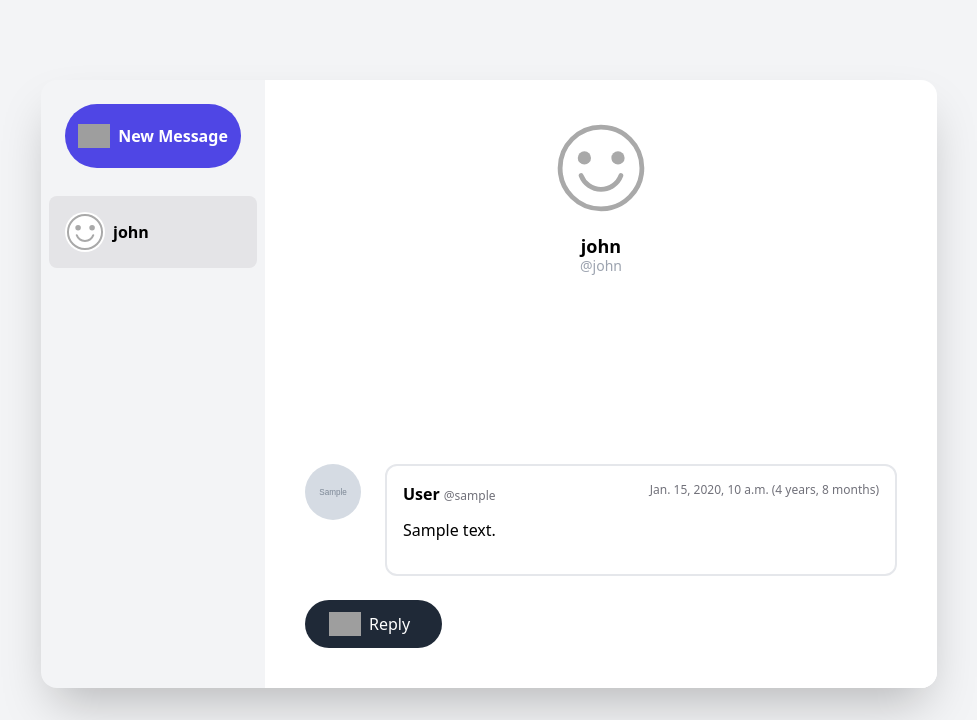
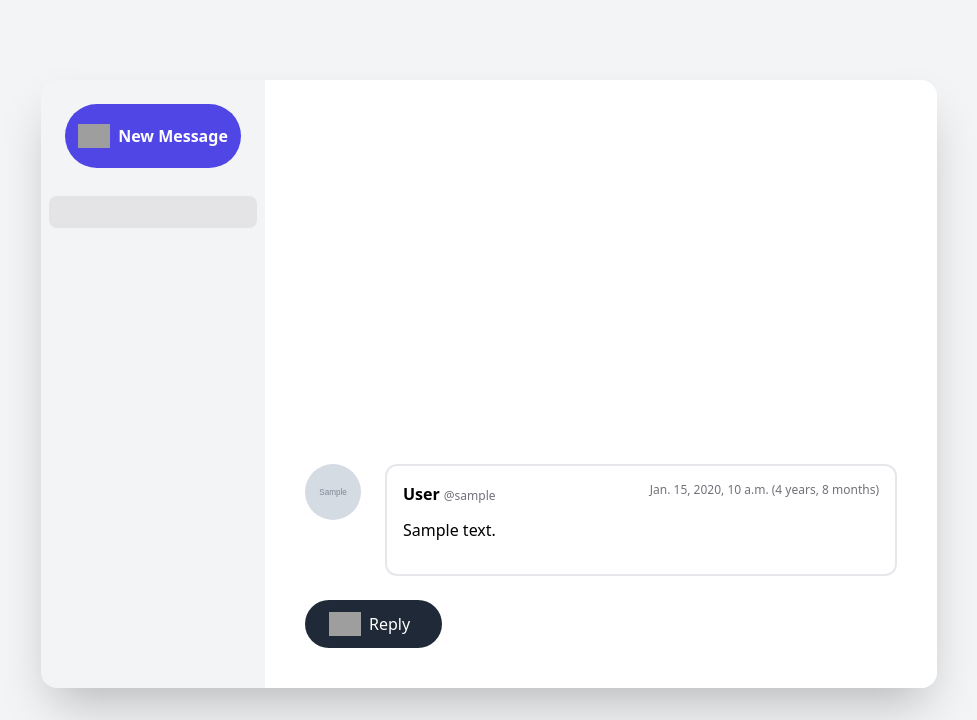
Before and after one commit to abubakerKhaled/Awesome, a Django app: page /a_inbox/ in a window 1280 px wide. Shown: the part 80-800 px from the top of the page, without its empty margins (151-1128 px from the left). Run offline with Django 5.2, Linux system fonts and the light colour scheme; a user stored in the database is signed in; tables that the repository leaves empty hold one stand-in row (values such as "Sample post"); grey boxes marked "Sample" are stand-in pictures; some libraries are stand-ins or nearby versions; grey boxes are pictures that could not be loaded.

Commit message:
Adding the conversation list and data to the conversations.

```diff
--- a/a_inbox/templates/a_inbox/conversation.html
+++ b/a_inbox/templates/a_inbox/conversation.html
@@ -1,13 +1,17 @@
 <div id='conversation' class="col-span-4 sm:col-span-3 flex flex-col bg-white rounded-r-2xl pt-10 relative overflow-y-auto">
     <!-- Conversation Header -->
     <div class="text-center flex flex-col items-center">
-        <a href="#">
-            <img class="w-24 h-24 rounded-full object-cover mb-4" src="/static/images/avatar_default.svg" alt="User Avatar">
+        {% for participant in conversation.participants.all %}
+        {% if participant != request.user %}
+        <a href="{% url 'a_users:user_profile' participant.username %}">
+            <img class="w-24 h-24 rounded-full object-cover mb-4" src="{{ participant.profile.avatar}}" alt="User Avatar">
         </a>
         <div class="text-center max-w-md">
-            <h1 class="text-lg">john</h1>
-            <div class="text-gray-400 mb-2 -mt-5 text-sm">@john</div>
+            <h1 class="text-lg">{{ participant.profile.name}}</h1>
+            <div class="text-gray-400 mb-2 -mt-5 text-sm">@{{ participant.username }}</div>
         </div>
+        {% endif %}
+        {% endfor %}
     </div>
 
     <!-- Messages List -->
--- /dev/null
+++ b/a_inbox/templates/a_inbox/conversations_list.html
@@ -0,0 +1,14 @@
+<ul id="conversations-list" class="flex flex-col gap-1 divide-y mt-2">
+    {% for conv in my_conversations %}
+    <li class="bg-zinc-200 rounded-full sm:rounded-lg relative mt-2 sm:mt-0">
+        <a href="#" class="flex items-center justify-center lg:justify-normal gap-1 hover:bg-zinc-200 rounded-full sm:rounded-lg p-1.5 sm:p-4 cursor-pointer">
+            {% for participant in conv.participants.all %}
+            {% if participant != request.user %}
+                <img class="w-11 h-11 lg:w-10 lg:h-10 object-cover rounded-full" src="{{ participant.profile.avatar }}" alt="Avatar">
+                <div class="hidden lg:block font-bold ml-1">{{ participant.profile.name }}</div>
+            {% endif %}
+            {% endfor %}
+        </a>
+    </li>
+    {% endfor %}
+</ul>
--- a/a_inbox/templates/a_inbox/inbox.html
+++ b/a_inbox/templates/a_inbox/inbox.html
@@ -37,14 +37,8 @@
         </div>
 
         <!-- Conversations List -->
-        <ul id="conversations-list" class="flex flex-col gap-1 divide-y mt-2">
-            <li class="bg-zinc-200 rounded-full sm:rounded-lg relative mt-2 sm:mt-0">
-                <a href="#" class="flex items-center justify-center lg:justify-normal gap-1 hover:bg-zinc-200 rounded-full sm:rounded-lg p-1.5 sm:p-4 cursor-pointer">
-                    <img class="w-11 h-11 lg:w-10 lg:h-10 object-cover rounded-full" src="/static/images/avatar_default.svg" alt="Avatar">
-                    <div class="hidden lg:block font-bold ml-1">john</div>
-                </a>
-            </li>
-        </ul>
+        {% include 'a_inbox/conversations_list.html' %}
+
     </div>
 
     <!-- Conversation Area -->
--- a/a_inbox/views.py
+++ b/a_inbox/views.py
@@ -7,7 +7,10 @@
 @login_required
 def inbox_view(request):
     conversation = Conversation.objects.first()
+    my_conversations = Conversation.objects.filter(participants=request.user)
+
     context = {
-        'conversation': conversation
+        'conversation': conversation,
+        'my_conversations': my_conversations,
     }
     return render(request, 'a_inbox/inbox.html', context)
```
